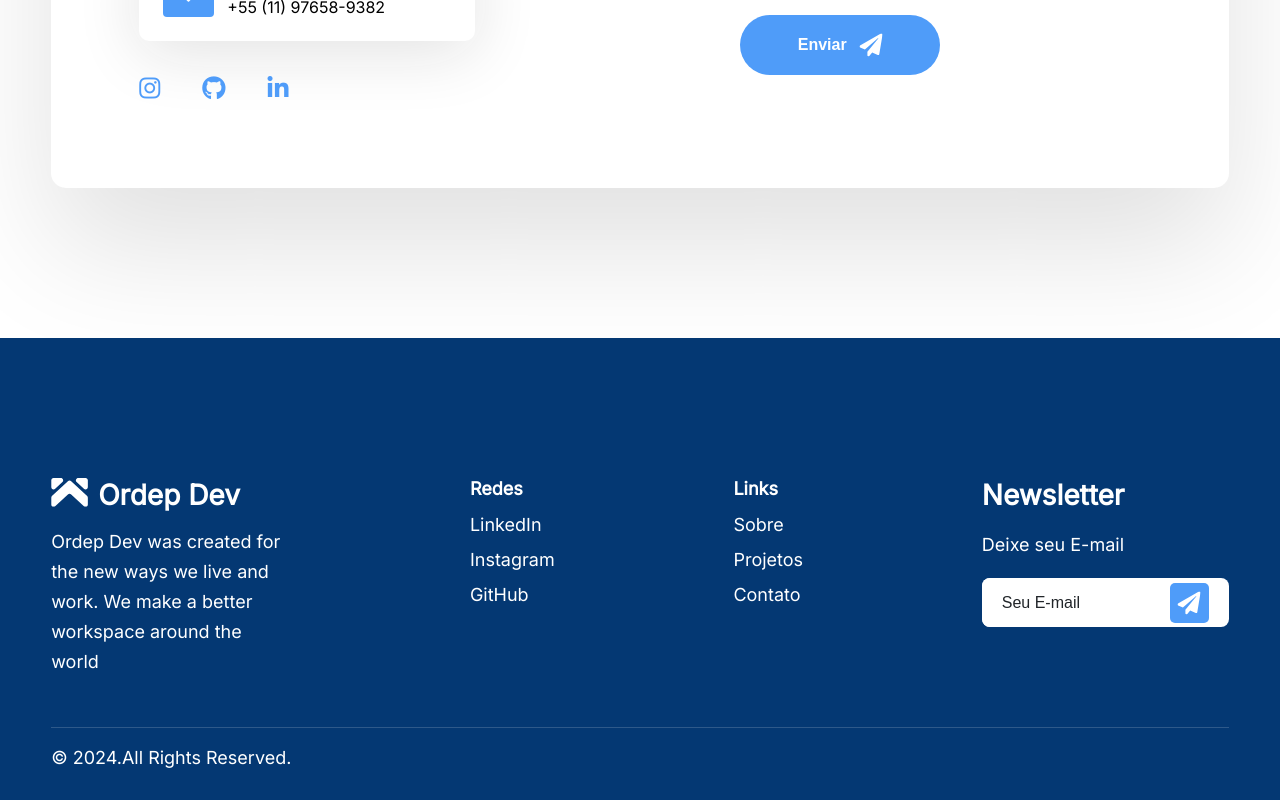
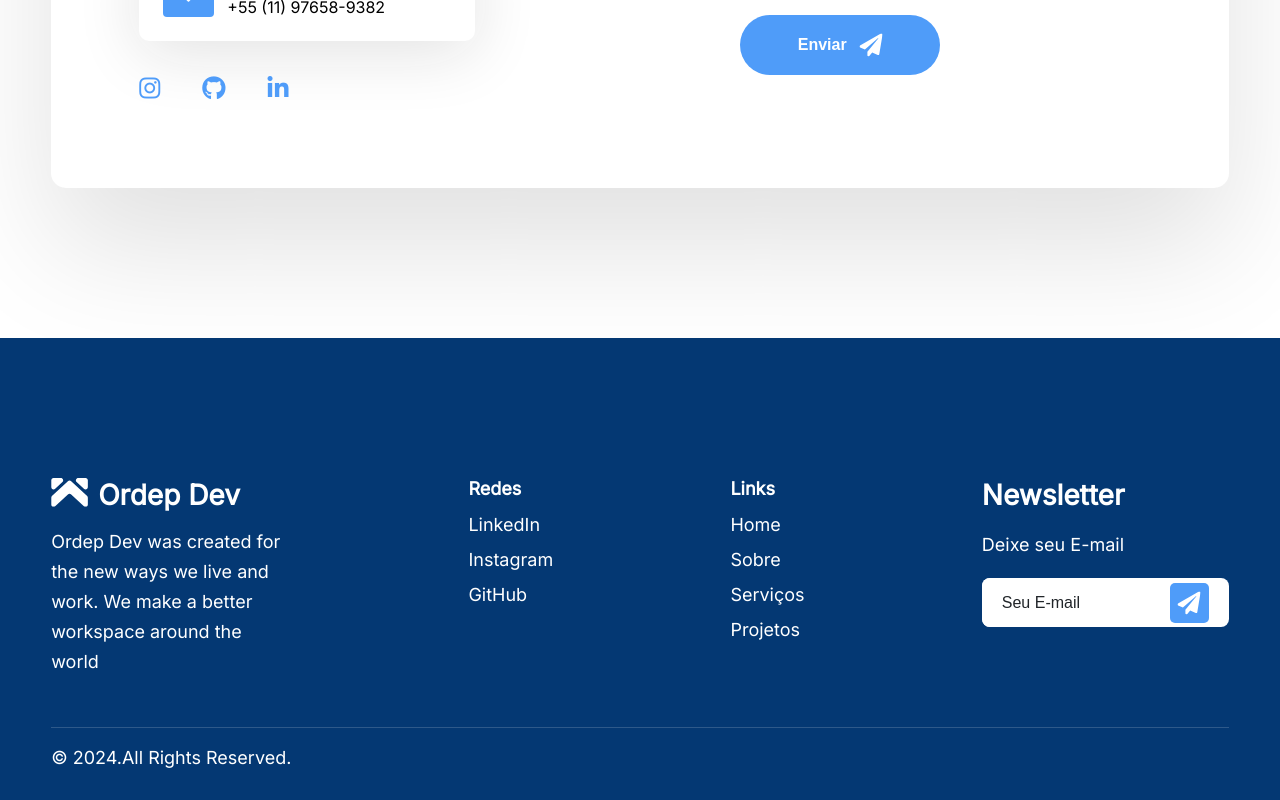
Before and after one commit to LucasPedro123/Ordep-Dev, a React (Vite) app: page / in a window 1280 px wide. Shown: the part 6436-7236 px from the top of the page. Built offline with nearby package versions, Linux system fonts and the light colour scheme; the HTML template or start-up script is replaced by a standard one.

Commit message:
feat: added hyperlink in Footer component

```diff
--- a/src/Components/Footer/index.tsx
+++ b/src/Components/Footer/index.tsx
@@ -1,7 +1,27 @@
-import { IconPapperSubmit, LogoWhite } from '../../assets/Images'
-import * as S from './style'
+import { useEffect } from 'react';
+import { Link, useLocation } from 'react-router-dom';
+import { IconPapperSubmit, LogoWhite } from '../../assets/Images';
+import * as S from './style';
 
 export default function Footer() {
+    const location = useLocation();
+
+    useEffect(() => {
+        if (location.hash === '#main') {
+            const mainSection = document.getElementById('main');
+            if (mainSection) {
+                mainSection.scrollIntoView({ behavior: 'smooth' });
+            }
+        }
+    }, [location]);
+
+    const links = [
+        { title: 'Home', path: '/#hero' },
+        { title: 'Sobre', path: '/about#main' },
+        { title: 'Serviços', path: '/#services' },
+        { title: 'Projetos', path: '/' }
+    ];
+
     return (
         <S.Container>
             <S.Content>
@@ -10,19 +30,23 @@ export default function Footer() {
                         <S.Logo src={LogoWhite} alt='Logo branca' loading="lazy" />
                         <S.Title>Ordep Dev</S.Title>
                     </S.Linked>
-                    <S.Description>Ordep Dev was created for the new ways we live and work. We make a better workspace around the world</S.Description>
+                    <S.Description>
+                        Ordep Dev was created for the new ways we live and work. We make a better workspace around the world
+                    </S.Description>
                 </S.WrapperText>
                 <S.Column>
                     <S.ColumnName>Redes</S.ColumnName>
-                    <S.Value to={'/'}>LinkedIn</S.Value>
-                    <S.Value to={'/'}>Instagram</S.Value>
-                    <S.Value to={'/'}>GitHub</S.Value>
+                    <S.Value target='_blank' to={'https://www.linkedin.com/in/lucas-pedro-fernandes/'}>LinkedIn</S.Value>
+                    <S.Value target='_blank' to={'https://www.instagram.com/lucasfernandes4150/'}>Instagram</S.Value>
+                    <S.Value target='_blank' to={'https://github.com/LucasPedro123'}>GitHub</S.Value>
                 </S.Column>
                 <S.Column>
                     <S.ColumnName>Links</S.ColumnName>
-                    <S.Value to={'/'}>Sobre</S.Value>
-                    <S.Value to={'/'}>Projetos</S.Value>
-                    <S.Value to={'/'}>Contato</S.Value>
+                    {
+                        links.map((e, i) => (
+                            <S.Value key={i} as={Link} to={e.path}>{e.title}</S.Value> // Usando Link para navegação do React Router
+                        ))
+                    }
                 </S.Column>
                 <S.WrapperForm>
                     <S.Title>Newsletter</S.Title>
@@ -37,5 +61,5 @@ export default function Footer() {
                 <S.Description2>© 2024.All Rights Reserved.</S.Description2>
             </S.Wrapper>
         </S.Container>
-    )
+    );
 }
```
